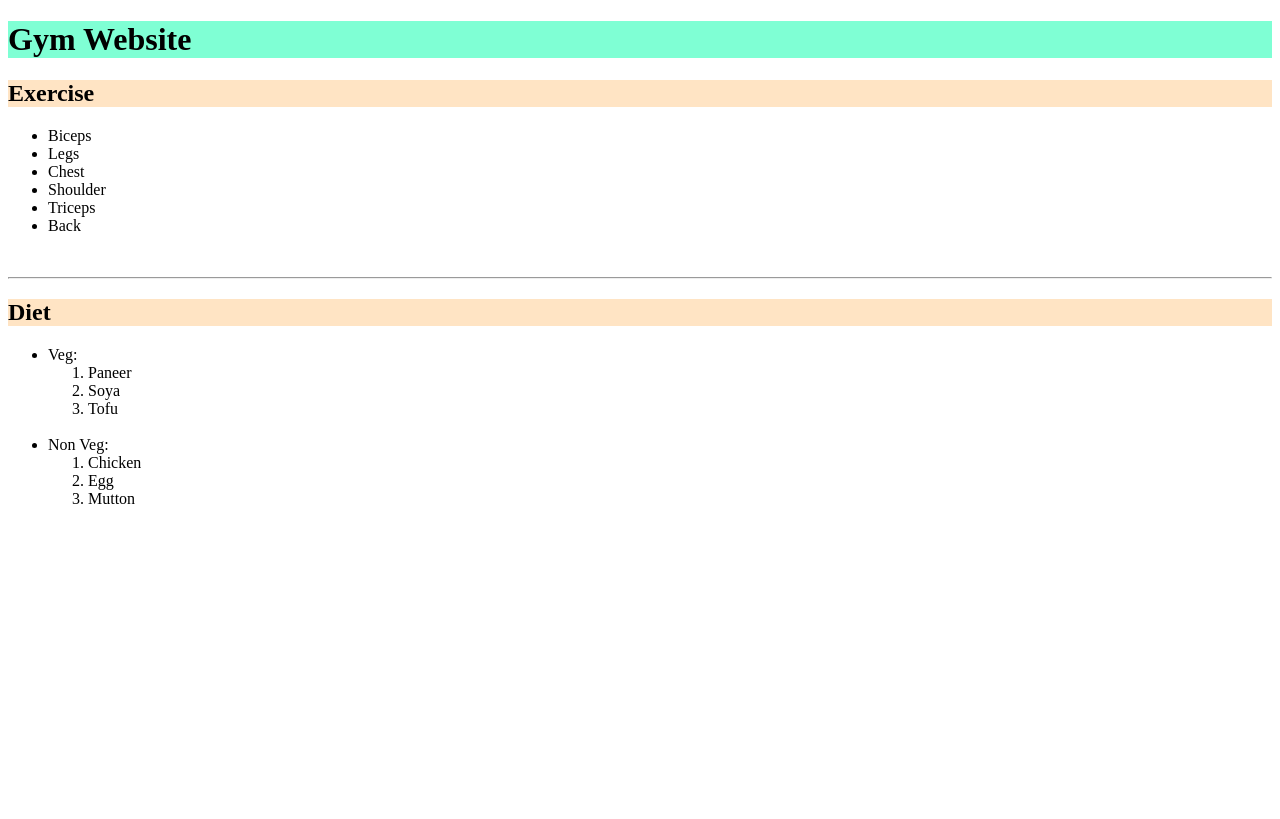
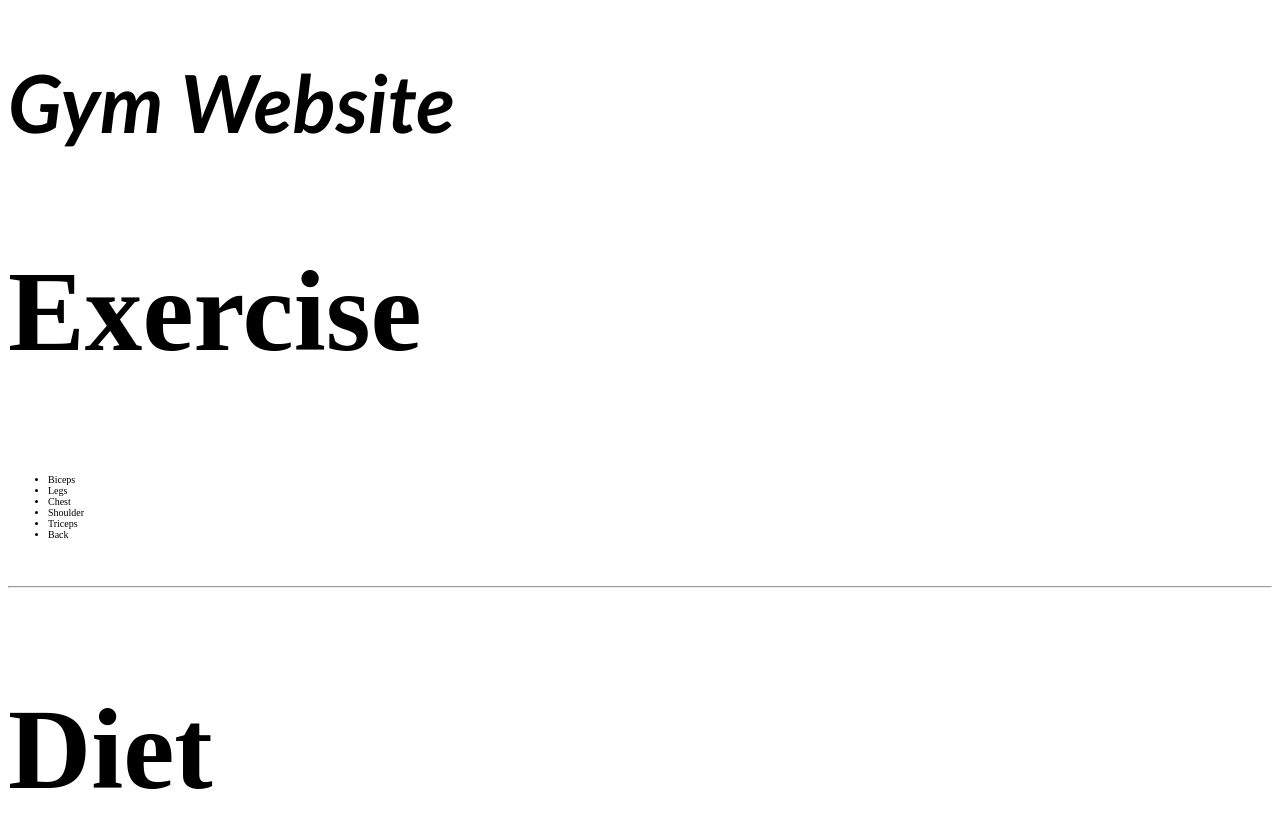
Before and after one commit to AsifKhan-001/Web-Devlopment, a plain HTML site: page CSS/external.html in a window 1280 px wide. Shown: the top 819 px of the page. Drawn offline with Linux system fonts and the light colour scheme.

Commit message:
css basic

```diff
--- a/CSS/external.html
+++ b/CSS/external.html
@@ -8,10 +8,10 @@
 </head>
 <body>
 
-    <h1>Gym Website</h1>               <!-- we nothing apply in html file and we apply css in another CSS file and link { link it in head } with the html then this called inline css-->
+    <h1 class="third">Gym Website</h1>     <!-- we nothing apply in html file and we apply css in another CSS file and link { link it in head } with the html then this called inline css-->
                                        <!-- ive the path in herf use ./file name not use folder name-->
-    <h2>Exercise</h2>
-    <ul>
+    <h2 id="first">Exercise</h2>       <!-- if we apply css style on h2 then its apply this style in all h2 but we can add  ID to a specify only apply this not all we select in the css file by #first{} like that actually # use for id only and id must unique for anyone-->
+    <ul class="third">                 <!-- we can use the class tag for selection and class may or may not be same for more than one like you seen h1 and ul both have same class ///// use " . " to select the class like .third-->
         <li>Biceps</li>
         <li>Legs</li>
         <li>Chest</li>
--- a/CSS/style.css
+++ b/CSS/style.css
@@ -1,7 +1,91 @@
+/*Tag Element selector*/
+/*
 h1{
     background-color: aquamarine;
 }
 
 h2{
     background-color: bisque;
+}*/
+
+
+
+
+
+
+/* Id base selction */
+/*
+#first{
+    background-color:darkcyan;
 }
+*/
+
+
+
+
+
+
+/* Class base selection */
+/*
+.third{
+    background-color: blanchedalmond;
+}
+*/
+
+
+
+
+
+
+
+/* group based selection */
+/*
+h1 , #first , .third {
+    background-color: rgb(241, 178, 130);
+}
+*/
+
+
+/*🛑4th place of the (255,355,255,Alpha) is Alpha which is opacity */
+/*🛑rgba(255,255,255,0.9) here a is the opacity */
+/*🛑hsla(Hue,Saturation,Lightness,Alpha) hue is 0-360   &   saturation in percentage like 50% etc...   &    Lightness in percentage like 0% for Black and 100% for white*/
+/*🛑Hexa Decimal form for color #RRGGBB , for Eg: #31c2f1 etc....*/
+
+
+
+
+
+
+h1{
+    font-size: 80px;
+    font-family: 'Gill Sans', 'Gill Sans MT', Calibri, 'Trebuchet MS', sans-serif; /* here alot off comma sepertated fonts but apply any one this is due to when the first font is not applicable in any web then apply 2nd one ands similarly for more */
+    font-weight: 900;       /* font weight range from 100 to 900 and its for thickness of the font    */
+    font-style: italic;
+}
+
+/* 🛑 if you would like to use the google fonts then you need to link that font in your HTML file and then apply in your css file okk*/
+
+ul{
+    font-size: 20px;
+}
+li{
+    font-size: 1em;     /* 1 means 1 times if there is 2 means 2 times and em means just in camparition of its parent , the parent is the a tag just above then this tag in case of li the ul is the parent of li okk , and 1em says its incrase the font 1 times of the ul , if there is 2em them increase the font size of the li 2 times of the ul GOT IT..  */
+}
+
+
+/* rem is root element which is HTML  so if HTML have the 40px and i give any element 2rem then this make this element 2 times of HTML font size */
+
+
+h2{
+    font-size: 9vw;      /* vm is the view to width its mean the width of the web page , if i write 2vw its make it 2% of the width of the web page  */
+}
+
+
+li{
+    font-size: 3vh; /* vh is the view of height its means the height of the web page and 3 means 3% of the web page height */
+}
+
+
+li{
+    font-size: 50%;      /* 50% is says that make the size of the li is 50% in camparision of the parent tag you seen it in preview the exersize child li is bigger in camparision to the Diet child li its due to the exercise is bigger size than diet size so its depend on the parent  */
+}
```
Also changed, not shown: 1 other file.
